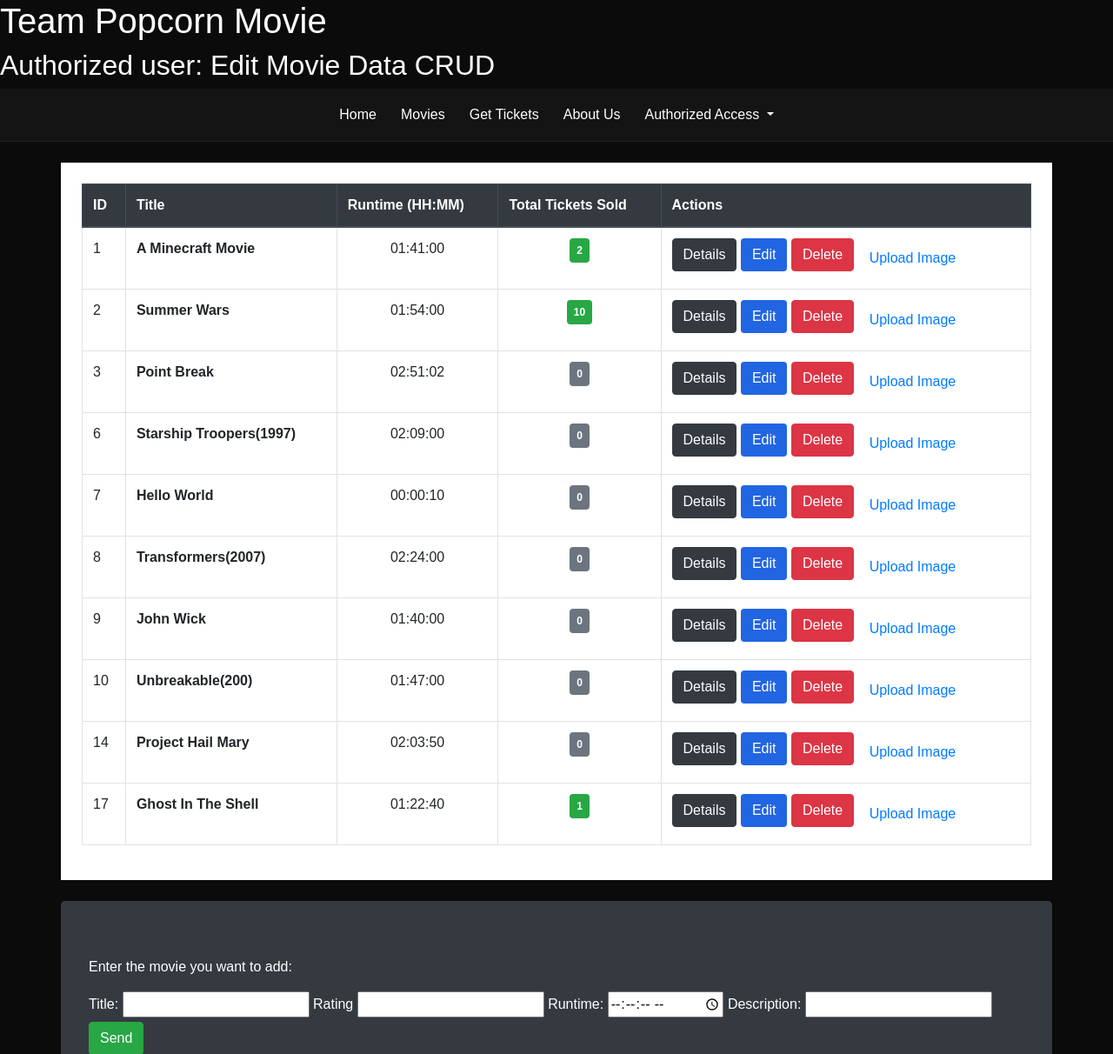
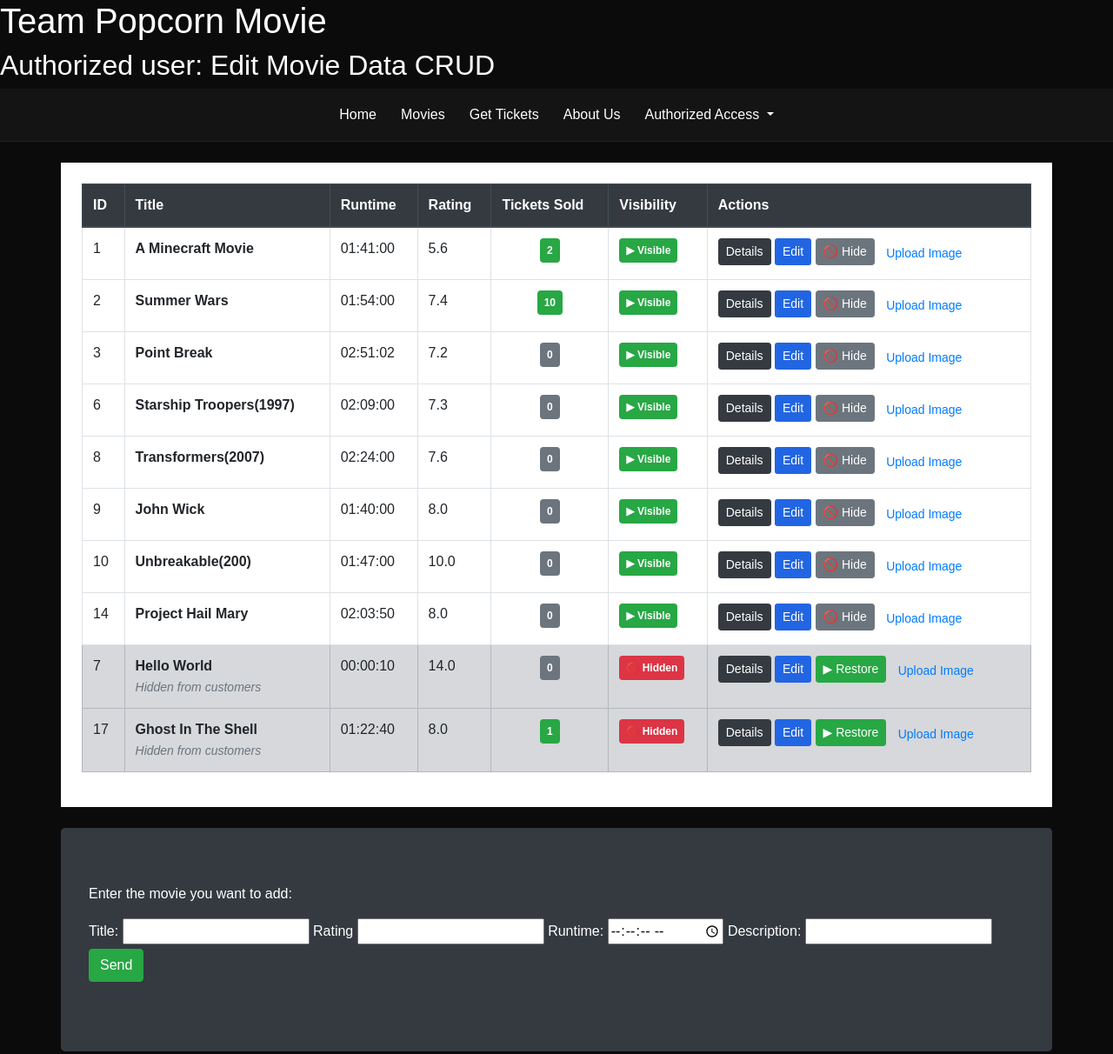
Before and after one commit to EnriqueR-tech/Movie-Page, a PHP site: page /pages/Movie-Database.php in a window 1280 px wide. Shown: the top 1212 px of the page at 87% size. Run offline with PHP 8.4, Linux system fonts and the light colour scheme; data comes from the database, SQL or seed files in the repository; both versions use the stored data as it was after the commit; some libraries are stand-ins or nearby versions.

Commit message:
Final: Safeguard Database + Tweaks
Testing through every page that display *current visible* movies showing and hidden from an authorized owner.

**Added**:  handlers\*movies-toggleVisibility.php* that replaces delete handler

**Removed** handlers/movies-delete.php <- whats the point of deleting a data when you can revive again without retyping another movie again.

**Tweaks**: the handler/*searchMovies*, pages/schedule-create, handlers/*searchMovies* and  pages/*ticket-purchase* will be related from Database from visibility toggle.

I also fixed some page directory issues and clear out any errors along the way.

```diff
--- a/assets/js/movie-search.js
+++ b/assets/js/movie-search.js
@@ -1,4 +1,3 @@
-
 
 const searchInput = document.getElementById('search-input');
 const searchPreview = document.getElementById('search-preview');
--- a/handlers/searchMovies.php
+++ b/handlers/searchMovies.php
@@ -12,7 +12,7 @@ if ($q === '') {
 }
 
 // Fetch top 5 matching movies
-$sql = "SELECT movie_id, title, image FROM movies WHERE title LIKE '%$q%' ORDER BY title ASC LIMIT 5";
+$sql = "SELECT movie_id, title, image FROM movies WHERE title  LIKE '%$q%' AND is_hidden = 0 ORDER BY title ASC LIMIT 5";
 $result = $connection->query($sql);
 
 if ($result->num_rows == 0) {
--- a/index.php
+++ b/index.php
@@ -49,8 +49,11 @@ $movie = $featured->fetch_assoc();
         <ul class="nav nav-pills nav-fill">
             <li class="nav-item"><a class="nav-link active bg-danger" href="index.php">Home</a></li>
             <li class="nav-item"><a class="nav-link text-white" href="pages/movie-cards.php">Movies</a></li>
+             <li class="nav-item">
+            <a class="nav-link text-white" href="pages/tickets-history.php">History</a>
+            </li>
             <li class="nav-item"><a class="nav-link text-white" href="pages/tickets-purchase.php">Get Tickets</a></li>
-            <li class="nav-item"><a class="nav-link text-white" href="pages/aboutUs.php">About Us</a></li>
+            <li class="nav-item"><a class="nav-link text-white" href="pages/aboutus.php">About Us</a></li>
             <li class="nav-item dropdown">
                 <a class="nav-link text-white dropdown-toggle" href="#" id="navbarDropdown" role="button" data-toggle="dropdown" aria-haspopup="true" aria-expanded="false">
                     Authorized Access
--- a/pages/Movie-Database.php
+++ b/pages/Movie-Database.php
@@ -1,25 +1,22 @@
 <!DOCTYPE html>
 <html lang="en">
 
-
 <?php include "../config/header.php" ;?>
 
-<!-- Fetch tickets from ticket table -->
-
 <body>
-    <!-- Title -->
     <div>
-        <h1 >Team Popcorn Movie</h1>
+        <h1>Team Popcorn Movie</h1>
         <h2>Authorized user: Edit Movie Data CRUD</h2>
     </div>
 
     <nav class="navbar navbar-expand-lg bg-dark navbar-dark justify-content-center">
-        <ul class="nav  nav-pills nav-fill">
-
+        <ul class="nav nav-pills nav-fill">
             <li class="nav-item">
                 <a class="nav-link text-white" href="../index.php">Home</a>
             </li>
-            <li class="nav-item"><a class="nav-link text-white" href="movie-cards.php">Movies</a></li>
+            <li class="nav-item">
+                <a class="nav-link text-white" href="movie-cards.php">Movies</a>
+            </li>
             <li class="nav-item">
                 <a class="nav-link text-white" href="tickets-purchase.php">Get Tickets</a>
             </li>
@@ -27,89 +24,132 @@
                 <a class="nav-link text-white" href="aboutus.php">About Us</a>
             </li>
             <li class="nav-item dropdown">
-                <a class="nav-link text-white dropdown-toggle" href="#" id="navbarDropdown" role="button" data-toggle="dropdown" aria-haspopup="true" aria-expanded="false">
+                <a class="nav-link text-white dropdown-toggle" href="#" id="navbarDropdown"
+                   role="button" data-toggle="dropdown" aria-haspopup="true" aria-expanded="false">
                     Authorized Access
                 </a>
                 <div class="dropdown-menu bg-dark" aria-labelledby="navbarDropdown">
-                    <a class="dropdown-item active bg-danger" href="Movie-Database.php">Add Movie</a>
-                    <a class="dropdown-item " href="schedule-create.php">Schedule Screening</a>
-
+                    <a class="dropdown-item active bg-danger" href="Movie-Database2.php">Add Movie</a>
+                    <a class="dropdown-item" href="schedule-create.php">Schedule Screening</a>
                 </div>
             </li>
-
         </ul>
     </nav>
 
-    <!-- To Do:
-     1. Condense Database table with 3 action buttons for each movie: Edit, Delete, Make it unavailable for purchase
-        -1a. The action buttons when clicked should have a modal pop up to show the details of the movie, edit the movie details, delete the movie, and upload an image for the movie
-        -1b. Include ticket sales for each movie and make it unavaliable for purchase if there are tickets sold for that movie
-        -1c. On the action buttons, it should redirect to a new page that shows the details of the movie and have the option to edit the details, delete the movie, and upload an image for the movie
-     2. Implement a search feature to find movies by title that also include 4 action buttons
-     3. Add a prevention of movie deletion if there are tickets sold for that movie
-        3a. Instead messing with the DB, make it unavaliable for purchase and add a note that says "This movie is no longer available for purchase"
-        3b. Create a seperate table for authorized view that shows "Current avaliable movies and unavailable movies -->
+    <?php
+    // Flash message after hide/restore redirect
+    if (isset($_GET['msg'])) {
+        $msgMap = [
+            'hidden'   => ['warning', '&#128683; Movie is now hidden from customers and scheduling.'],
+            'restored' => ['success', '&#9989; Movie is now visible to customers.'],
+        ];
+        if (isset($msgMap[$_GET['msg']])) {
+            [$type, $text] = $msgMap[$_GET['msg']];
+            echo "<div class='alert alert-{$type} alert-dismissible fade show mx-4 mt-3' role='alert'>
+                    {$text}
+                    <button type='button' class='close' data-dismiss='alert'>&times;</button>
+                  </div>";
+        }
+    }
+    ?>
 
-
-
-    <!-- Page layout -->
     <div>
-        <div class="container-xl mt-4 p-4 bg-white ">
-            <table class="table table-bordered table-hover> ">
+        <div class="container-xl mt-4 p-4 bg-white">
+            <table class="table table-bordered table-hover">
                 <thead class="thead-dark">
                     <tr>
                         <th>ID</th>
                         <th>Title</th>
-                        <th>Runtime (HH:MM)</th>
-                        <th>Total Tickets Sold</th>
+                        <th>Runtime</th>
+                        <th>Rating</th>
+                        <th>Tickets Sold</th>
+                        <th>Visibility</th>
                         <th>Actions</th>
                     </tr>
                 </thead>
                 <tbody>
                     <?php
-                    //connect to database
                     include "../config/connection.php";
 
-                    //read all row from database -> movie details table
-                    $sql = "SELECT m.*, COALESCE(SUM(t.tickets), 0) as total_tickets_sold
+                    // Admin sees ALL movies — visible and hidden — hidden ones go to the bottom
+                    $sql = "SELECT m.*, COALESCE(SUM(t.tickets), 0) AS total_tickets_sold
                             FROM movies m
                             LEFT JOIN tickets t ON m.movie_id = t.movie_id
-                     GROUP BY m.movie_id";
+                            GROUP BY m.movie_id
+                            ORDER BY m.is_hidden ASC, m.movie_id ASC";
                     $result = $connection->query($sql);
 
-                    //Read data of each row -> contains 5 rows
-                    while($row = $result->fetch_assoc()){
+                    while ($row = $result->fetch_assoc()) {
 
                         $ticketCount = (int)$row["total_tickets_sold"];
-                        $badgeClass = $ticketCount > 0 ? "badge-success" : "badge-secondary";
+                        $isHidden    = (int)$row["is_hidden"];
 
-                        $id = $row["movie_id"];
-                        $title = $row["title"];
-                        $runtime = $row["runtime"];
-                        $rating = $row["rating"];
-                        $description = $row["description"];
-                        $image = $row["image"];
+                        $ticketBadge = $ticketCount > 0 ? "badge-success" : "badge-secondary";
 
-                        echo "<tr>
-                            <td>" . $row["movie_id"] ."</td>
-                            <td class='font-weight-bold'>" . $row["title"] ."</td>
-                            <td class='text-center'>" . $row["runtime"] ."</td>
+                        // Gray out the whole row when hidden so admin can see at a glance
+                        $rowClass = $isHidden ? "table-secondary" : "";
+
+                        // Sanitize everything before it touches HTML attributes
+                        $id          = (int)$row["movie_id"];
+                        $title       = htmlspecialchars($row["title"],       ENT_QUOTES);
+                        $runtime     = htmlspecialchars($row["runtime"],     ENT_QUOTES);
+                        $rating      = htmlspecialchars($row["rating"],      ENT_QUOTES);
+                        $description = htmlspecialchars($row["description"], ENT_QUOTES);
+                        $image       = htmlspecialchars($row["image"],       ENT_QUOTES);
+
+                        // Visibility badge + toggle button swap based on current state
+                        if ($isHidden) {
+                            $visibilityBadge = "<span class='badge badge-danger p-2'>&#128683; Hidden</span>";
+                            $toggleBtn = "
+                                <a href='../handlers/movies-toggleVisibility.php?id={$id}&action=show'
+                                   class='btn btn-success btn-sm mb-1'
+                                   onclick='return confirm(\"Make this movie visible again?\")'>
+                                   &#9654; Restore
+                                </a>";
+                        } else {
+                            $visibilityBadge = "<span class='badge badge-success p-2'>&#9654; Visible</span>";
+                            $toggleBtn = "
+                                <a href='../handlers/movies-toggleVisibility.php?id={$id}&action=hide'
+                                   class='btn btn-secondary btn-sm mb-1'
+                                   onclick='return confirm(\"Hide this movie from customers and scheduling? All sales will be cancled and ticket holders remain valid after showtimes\")'>
+                                   &#128683; Hide
+                                </a>";
+                        }
+
+                        $hiddenNote = $isHidden
+                            ? "<br><small class='text-muted font-italic'>Hidden from customers</small>"
+                            : "";
+
+                        echo "
+                        <tr class='{$rowClass}'>
+                            <td>{$id}</td>
+                            <td class='font-weight-bold'>{$title}{$hiddenNote}</td>
+                            <td>{$runtime}</td>
+                            <td>{$rating}</td>
                             <td class='text-center'>
-                                <span class='badge p-2 {$badgeClass}'>" . $row["total_tickets_sold"] . "</span>
+                                <span class='badge p-2 {$ticketBadge}'>{$ticketCount}</span>
                             </td>
+                            <td>{$visibilityBadge}</td>
                             <td>
-                            <a href='../handlers/movies-view.php?id=" . $row["movie_id"] . "'
-                            class='btn btn-dark mb-2'
-                            data-toggle='modal' data-target='#movieModal'
-                              data-movie-id='{$id}'
+                                <a href='#'
+                                   class='btn btn-dark btn-sm mb-1'
+                                   data-toggle='modal'
+                                   data-target='#movieModal'
+                                   data-id='{$id}'
                                    data-title='{$title}'
                                    data-runtime='{$runtime}'
                                    data-rating='{$rating}'
                                    data-description='{$description}'
                                    data-image='{$image}'>Details</a>
-                            <a href='../handlers/movies-edit.php?id=" . $row["movie_id"] . "' class='btn mb-2' style='background-color: #2265e2; color: white;'>Edit</a>
-                            <a href='../handlers/movies-delete.php?id=" . $row["movie_id"] . "' onclick='return confirm(\"Delete this movie?\")' class='btn btn-danger mb-2'>Delete</a>
-                            <a href='../handlers/movies-uploadimage.php?id=" . $row["movie_id"] . "' class='btn btn-link'>Upload Image</a>
+
+                                <a href='../handlers/movies-edit.php?id={$id}'
+                                   class='btn btn-sm mb-1'
+                                   style='background-color:#2265e2; color:white;'>Edit</a>
+
+                                {$toggleBtn}
+
+                                <a href='../handlers/movies-uploadimage.php?id={$id}'
+                                   class='btn btn-link btn-sm'>Upload Image</a>
                             </td>
                         </tr>";
                     }
@@ -119,66 +159,64 @@
         </div>
     </div>
 
+    <!-- Add Movie Form -->
     <div class="container jumbotron bg-dark text-white mt-4">
-        <p> Enter the movie you want to add:</p>
-        <form class="form-group " action="../handlers/movies-save.php" method="post">
+        <p>Enter the movie you want to add:</p>
+        <form class="form-group" action="../handlers/movies-save.php" method="post">
             <label for="title">Title: </label>
-            <input type="text" id="title" name="title" required >
+            <input type="text" id="title" name="title" required>
 
-            <label for="rating">Rating</label>
-            <input type ="text" id="number" name="rating" min="0.0" step="0.1" max="10.0" required ></input>
+            <label for="number">Rating</label>
+            <input type="text" id="number" name="rating" min="0.0" step="0.1" max="10.0" required>
 
             <label for="runtime">Runtime: </label>
             <input type="time" id="runtime" name="runtime" step="1" required>
 
-            <label for="description">Description: </label>
-            <input type="text"id="desc" name="description" required >
+            <label for="desc">Description: </label>
+            <input type="text" id="desc" name="description" required>
 
             <button class="btn btn-success" type="submit">Send</button>
         </form>
+    </div>
 
-    </div>
-<div class="container-fluid  bg-dark text-white text-center p-3 mt-3 ">
+    <div class="container-fluid bg-dark text-white text-center p-3 mt-3">
         <footer>
             <p>Copyright &copy; 2024 Team Popcorn Movie</p>
             <br>
-    <p> Designed by Team Popcorn: Enrique, Jesus, Hans, Nyab</p>
+            <p>Designed by Team Popcorn: Enrique, Jesus, Hans, Nyab</p>
         </footer>
     </div>
 
-
-<div class="modal fade" id="movieModal" tabindex="-1" aria-labelledby="movieModalCardLabel" aria-hidden="true">
+    <!-- MODAL — JS populates all fields on Details click. No $row[] here. -->
+    <div class="modal fade" id="movieModal" tabindex="-1"
+         aria-labelledby="movieModalCardLabel" aria-hidden="true">
         <div class="modal-dialog modal-dialog-centered modal-lg">
-            <div class="modal-content  mx-auto">
-
+            <div class="modal-content mx-auto">
                 <div class="modal-header bg-dark text-white">
+                    <h5 class="modal-title" id="movieModalCardLabel"></h5>
                     <button type="button" class="close bg-white" data-dismiss="modal" aria-label="Close">
-                        <span aria-hidden="true" >&times;</span>
+                        <span aria-hidden="true">&times;</span>
                     </button>
                 </div>
-
                 <div class="modal-body bg-dark text-white">
                     <section class="movie-hero">
+                        <div class="hero-bg" id="movieHeroBg" style="background-image: none;">
+                            <div class="hero-overlay"></div>
                             <div class="hero-content">
-
                                 <div class="hero-poster">
-                                    <img src="" id="moviePoster" alt="Movie Poster" class="img-fluid rounded">
+                                    <img src="" id="moviePoster" alt="Movie poster">
                                 </div>
-
                                 <div class="hero-info">
-                                    <h1 id="movieModalCardLabel"></h1>
-
-                                    <div class="d-flex justify-content-start mb-3 ">
+                                    <h1 id="movieModalTitle"></h1>
+                                    <div class="d-flex justify-content-start mb-3">
                                         <h4 class="mb-3 mr-4">
-                                            <span class="badge badge-success p-2" id="movieRuntime"> </span>
+                                            <span class="badge badge-success p-2" id="movieRuntime"></span>
                                         </h4>
                                         <h4 class="mb-3">
                                             <span class="badge badge-info p-2" id="movieRating"></span>
                                         </h4>
                                     </div>
-
                                     <p class="desc" id="movieOverview"></p>
-
                                 </div>
                             </div>
                         </div>
@@ -188,8 +226,6 @@
         </div>
     </div>
 
- <!-- Modal Cards button JS -->
     <script src="../assets/js/movie-databaseModal.js"></script>
-
 </body>
 </html>
--- a/pages/movie-cards.php
+++ b/pages/movie-cards.php
@@ -3,7 +3,7 @@ session_start();
 include "../config/connection.php";
 
 // Fetch all movies for the main grid
-$result = $connection->query("SELECT * FROM movies ORDER BY movie_id ASC");
+$result = $connection->query("SELECT * FROM movies WHERE is_hidden = 0 ORDER BY movie_id ASC");
 $movies = $result->fetch_all(MYSQLI_ASSOC);
 ?>
 <!DOCTYPE html>
@@ -30,7 +30,8 @@ $movies = $result->fetch_all(MYSQLI_ASSOC);
                     <li class="nav-item"><a class="nav-link text-white" href="../index.php">Home</a></li>
                     <li class="nav-item"><a class="nav-link active bg-danger" href="movie-cards.php">Movies</a></li>
                     <li class="nav-item"><a class="nav-link text-white" href="tickets-purchase.php">Get Tickets</a></li>
-                    <li class="nav-item"><a class="nav-link text-white" href="aboutUs.php">About Us</a></li>
+                    <li class="nav-item"><a class="nav-link text-white" href="tickets-history.php">History</a></li>
+                    <li class="nav-item"><a class="nav-link text-white" href="aboutus.php">About Us</a></li>
                 </ul>
             </div>
 
--- a/pages/schedule-create.php
+++ b/pages/schedule-create.php
@@ -63,7 +63,7 @@
                         <option selected>Choose Movie...</option>
                         <?php
                             include "../config/connection.php";
-                            $sql = "SELECT movie_id, title FROM `movies`";
+                            $sql = "SELECT movie_id, title FROM `movies` WHERE is_hidden = 0 ORDER BY title ASC";
                             $result = $connection->query($sql);
 
                             if ($result->num_rows > 0) {
--- a/pages/tickets-history.php
+++ b/pages/tickets-history.php
@@ -48,7 +48,7 @@ $result = $stmt->get_result();
         <li class="nav-item"><a class="nav-link text-white" href="movie-cards.php">Movies</a></li>
         <li class="nav-item"><a class="nav-link text-white" href="tickets-purchase.php">Get Tickets</a></li>
         <li class="nav-item"><a class="nav-link active bg-danger" href="tickets-history.php">History</a></li>
-        <li class="nav-item"><a class="nav-link text-white" href="about-us.php">About Us</a></li>
+        <li class="nav-item"><a class="nav-link text-white" href="aboutus.php">About Us</a></li>
     </ul>
 </nav>
 
```
Also changed, not shown: database/movie_site_db.sql (+18 -15 lines), handlers/movies-delete.php (deleted, +0 -14 lines), handlers/movies-toggleVisibility.php (added, +46 -0 lines), pages/tickets-purchase.php (+4 -3 lines). Lines whose indentation alone changed are shown as unchanged.
